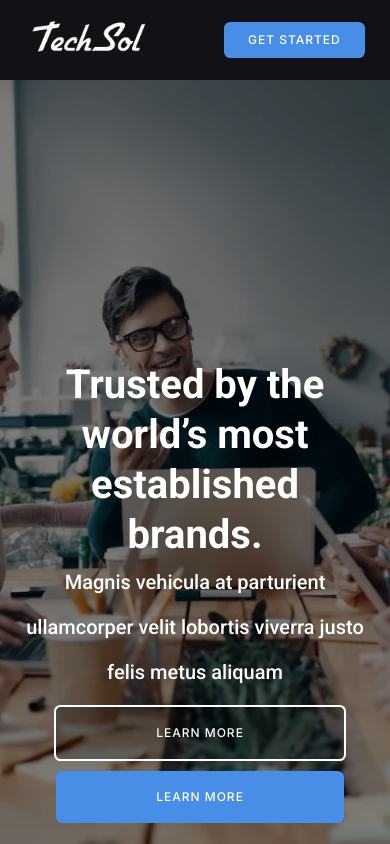
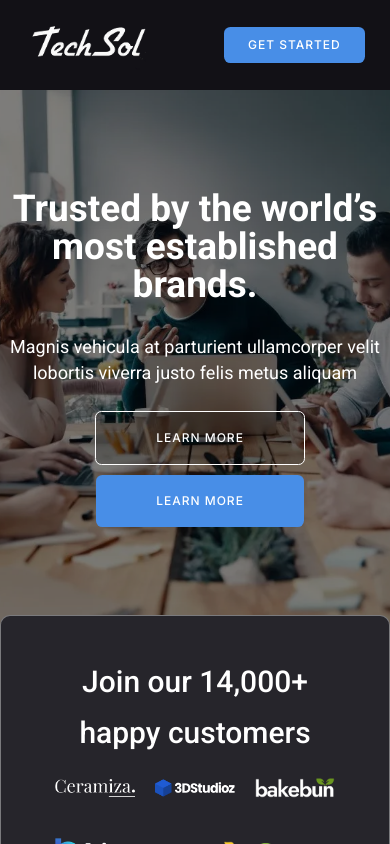
Before and after one commit to mansoorhussain3053/techsol-react, a React (Vite) app: page / in a window 390 px wide. Shown: the top 844 px of the page. Built offline with nearby package versions, Linux system fonts and the light colour scheme.

Commit message:
HeroSection is Ready

```diff
--- a/src/components/Header/header.css
+++ b/src/components/Header/header.css
@@ -5,7 +5,7 @@
   justify-content: space-evenly;
   align-items: center;
   background: var(--color-bg);
-  height: 80px;
+  height: 90px;
 }
 .Header__logo {
   width: 160px;
--- a/src/components/Home/herosection.css
+++ b/src/components/Home/herosection.css
@@ -53,10 +53,12 @@
     margin-left: 10px;
 }
 .Buttons-btn1{
-    border: 2px solid var( --color-white);
+    border: 1px solid var( --color-white);
     background: rgba(0, 0, 0, 0.233);
     color: var(--color-white);
-
+}
+.Buttons-btn1:hover{
+    border-color: var(--color-primary);
 }
 .Container__Customers{
     position: relative;
@@ -91,47 +93,79 @@
 
 
 /*  ================  MEDIA QUERIES (MEDIUM DEVICES) =================  */
-@media screen and (max-width: 1024px) {
+@media screen and (max-width: 768px) {
+    .Hero__Headings{
+        padding: 0 90px;
+        padding-top: 290px;
+    }
     .Hero__Headings h1{
         font-weight: 600;
         font-size: 48px;
         line-height: 50px;
-        padding: 0 10px;
     }
     .Hero__Headings h2{
-        font-size: 20px;
-        line-height: 40px;
-        padding: 0 10px;
-        line-height: 45px;
+            font-size: 20px;
+            font-weight: 100;
+            margin: 10px 0 31px 0;
+            line-height: 30px;
     }
+    .Customers__Logos{
+        gap: 20px;
+    }
+.Customers__Logos div img{
+    width: 80%;
+}
+
+    .Button1-2{
+        padding: 20px 60px;
+    }
+
+
     .Container__Customers{
-        max-width: 95%;
+        max-width: 575px;
     }
     .Container__Customers h2{
         font-size: 30px;
     }
+    .Container__Hero{
+        height: 700px;
+    }
   }
 
   /*  ================  MEDIA QUERIES (SMALL DEVICES) =================  */
-  @media screen and (max-width: 600px) {
+  @media screen and (max-width: 425px) {
+    .Hero__Headings{
+    padding: 10px 5px;
+    padding-top: 100px;
+}
     .Hero__Headings h1{
         font-weight: 600;
-        font-size: 40px;
-        line-height: 50px;
-        padding: 0 30px;
+    font-size: 37px;
+    line-height: 38px;
+    margin-bottom: 10px;
     }
-    .Hero__Headings h3{
-        font-weight: 600;
-        font-size: 45px;
-        line-height: 50px;
-        padding: 0 20px;
+    .Hero__Headings h2{
+        margin: 30px 0 5px 0;
+        font-size: 18px;
+    line-height: 26px;
+    font-weight: 100;
     }
     .Hero__Buttons{
         flex-direction: column;
     }
     .Container__Customers{
-        max-width: 95%;
+        max-width: 400px;
     }
-
-
+    .Container__Hero{
+        height: 575px;
+    }
+    .Customers__Logos{
+        gap: 20px;
+    }
+    .Customers__Logos div {
+        width: 80px;
+    }
+    .Customers__Logos div img{
+        width: 100%;
+    }
   }
```
